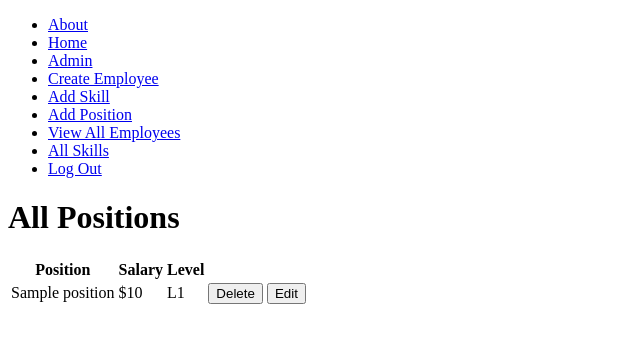
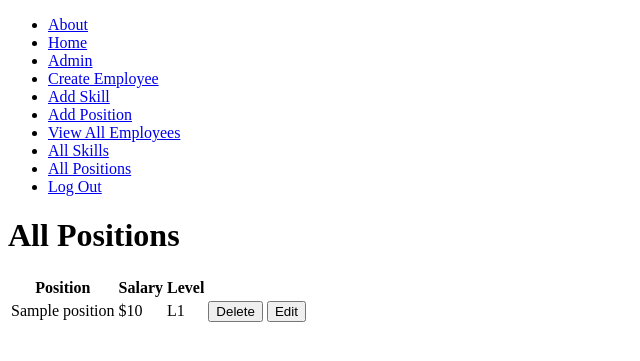
Before and after one commit to csposito1220/employee_management, a Django app: page /positions/ in a window 1280 px wide. Shown: the top 361 px of the page, without its empty margins (0-640 px from the left). Run offline with Django 3.2, Linux system fonts and the light colour scheme; a user stored in the database is signed in; tables that the repository leaves empty hold one stand-in row (values such as "Sample post").

Commit message:
add All Positions Page

```diff
--- a/main_app/templates/base.html
+++ b/main_app/templates/base.html
@@ -23,6 +23,7 @@
           {% endif %}
           <li><a href="{% url 'index' %}">View All Employees</a></li>
           <li><a href="{% url 'skills_index' %}">All Skills</a></li>
+          <li><a href="{% url 'positions_index' %}">All Positions</a></li>
           <li><a href="{% url 'logout' %}">Log Out</a></li>
           {% else %}
           <li><a href="{% url 'signup' %}">Sign Up</a></li>
--- a/main_app/templates/employees/detail.html
+++ b/main_app/templates/employees/detail.html
@@ -5,6 +5,7 @@
 <div class="card">
     <div class="card-content">
     <span class="card-title">{{ employee.name }}</span>
+    <p>{{ employee.position }}</p>
     <p>Age: {{ employee.age }}</p>
     <p>Years Employed: {{ employee.years_employed }}</p>
     <h5>Availability</h5>
```
